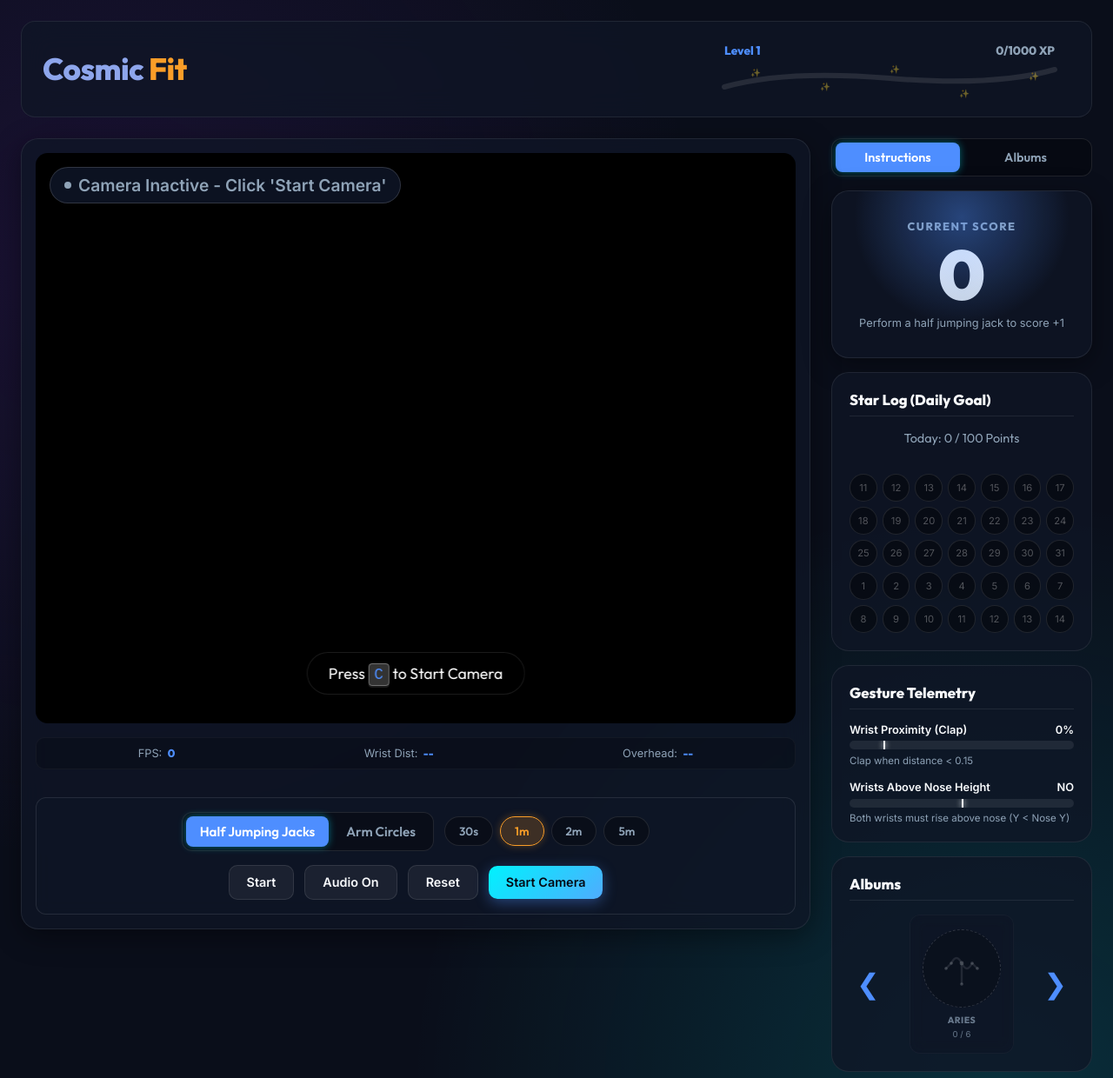
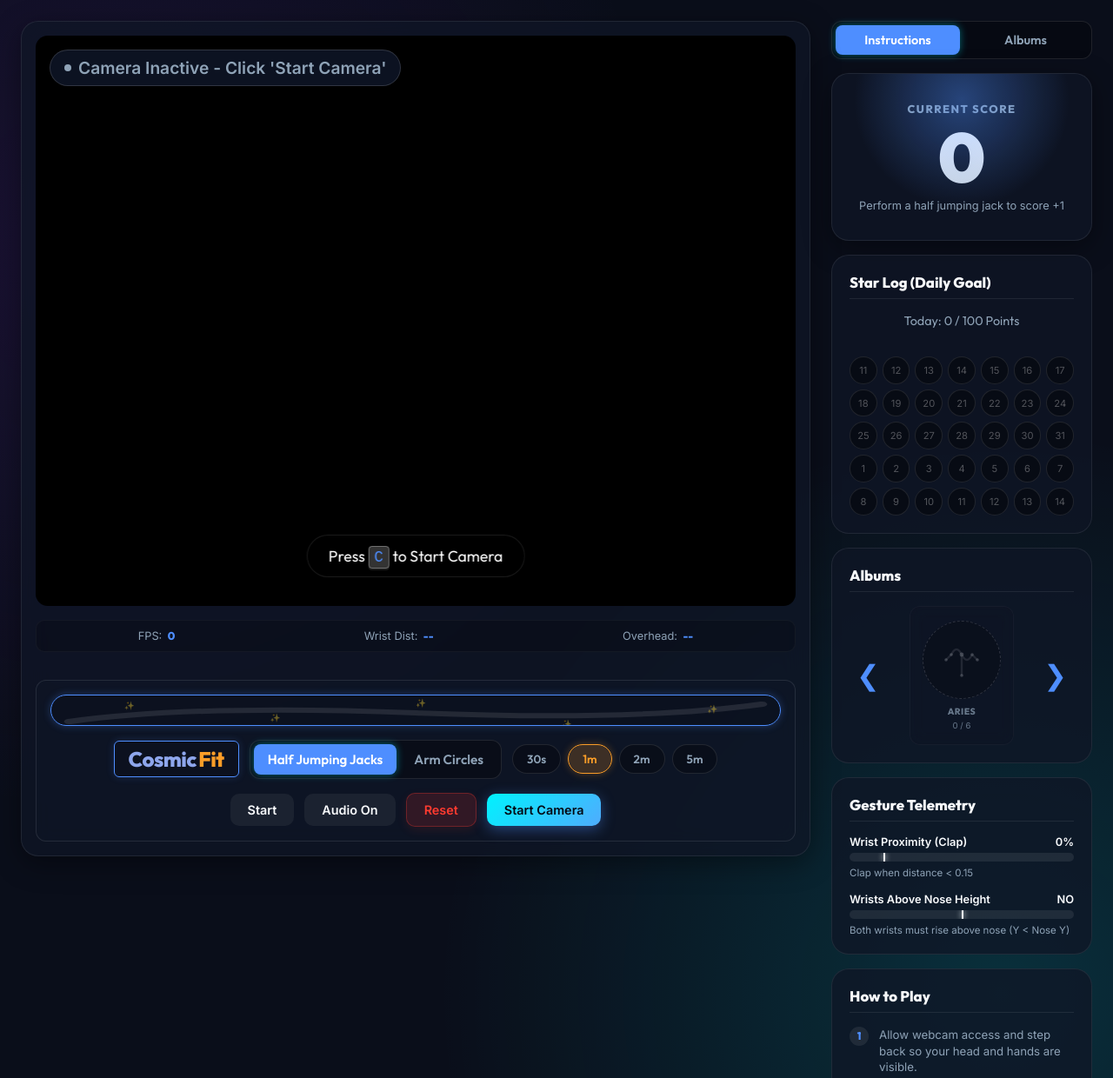
Before and after one commit to stacey-gao/CosmicFit, a website built with Vite: page index.html in a window 1280 px wide. Shown: the top 1240 px of the page at 87% size. Built offline with nearby package versions, Linux system fonts and the light colour scheme; what @mediapipe/pose would draw is missing.

Commit message:
Update layout, sync progress bar, split reset functionality

```diff
--- a/index.html
+++ b/index.html
@@ -18,57 +18,6 @@
 </head>
 <body>
   <div id="app" class="app-container">
-    <!-- Header Navbar -->
-    <header class="app-header">
-
-      <!-- Brand Logo -->
-      <div class="logo">
-        <div class="logo-text">
-          <h1><span class="brand-cosmic">Cosmic</span><span class="brand-fit">Fit</span></h1>
-        </div>
-      </div>
-
-      <!-- Constellation Progress -->
-      <div class="constellation-progress-container" id="constellationBtn">
-        <div class="progress-stats">
-          <span id="levelText" class="level-text">Level 1</span>
-          <span id="xpText" class="xp-text">0/1000 XP</span>
-        </div>
-        <div class="progress-bar-svg-wrapper">
-          <svg width="100%" height="40" viewBox="0 0 400 40" preserveAspectRatio="none">
-            <defs>
-              <linearGradient id="progressGradient" x1="0%" y1="0%" x2="100%" y2="0%">
-                <stop offset="0%" stop-color="#00f2fe" />
-                <stop offset="50%" stop-color="#4facfe" />
-                <stop offset="100%" stop-color="#FA9D28" />
-              </linearGradient>
-              <filter id="glow" x="-20%" y="-20%" width="140%" height="140%">
-                <feGaussianBlur stdDeviation="3" result="blur" />
-                <feMerge>
-                  <feMergeNode in="blur" />
-                  <feMergeNode in="SourceGraphic" />
-                </feMerge>
-              </filter>
-            </defs>
-            <!-- Background Track -->
-            <path d="M 10,30 Q 80,10 200,20 T 390,10" fill="none" stroke="rgba(255,255,255,0.1)" stroke-width="6" stroke-linecap="round" />
-            <!-- Active Progress Path -->
-            <path id="progressPath" d="M 10,30 Q 80,10 200,20 T 390,10" fill="none" stroke="url(#progressGradient)" stroke-width="6" stroke-linecap="round" filter="url(#glow)" stroke-dasharray="400" stroke-dashoffset="400" />
-          </svg>
-          <div class="star-decorations">
-            <div class="tiny-star" style="left: 10%; top: 20%;">✨</div>
-            <div class="tiny-star" style="left: 30%; top: 60%; color: #FA9D28">✨</div>
-            <div class="tiny-star" style="left: 50%; top: 10%;">✨</div>
-            <div class="tiny-star" style="left: 70%; top: 80%;">✨</div>
-            <div class="tiny-star" style="left: 90%; top: 30%; color: #00f2fe">✨</div>
-          </div>
-        </div>
-
-      </div>
-
-
-    </header>
-
     <!-- Main Content Area -->
     <main class="main-content">
       <!-- Left / Top: Viewport Container -->
@@ -136,7 +85,49 @@
           <!-- Action Buttons Below Camera -->
           <div class="camera-controls-bottom">
 
-            <div class="controls-row">
+            <div class="controls-row full-width-row">
+              <!-- Constellation Progress -->
+              <div class="constellation-progress-container" id="constellationBtn">
+                <div class="progress-bar-svg-wrapper">
+                  <svg width="100%" height="40" viewBox="0 0 400 40" preserveAspectRatio="none">
+                    <defs>
+                      <linearGradient id="progressGradient" x1="0%" y1="0%" x2="100%" y2="0%">
+                        <stop offset="0%" stop-color="#00f2fe" />
+                        <stop offset="50%" stop-color="#4facfe" />
+                        <stop offset="100%" stop-color="#FA9D28" />
+                      </linearGradient>
+                      <filter id="glow" x="-20%" y="-20%" width="140%" height="140%">
+                        <feGaussianBlur stdDeviation="3" result="blur" />
+                        <feMerge>
+                          <feMergeNode in="blur" />
+                          <feMergeNode in="SourceGraphic" />
+                        </feMerge>
+                      </filter>
+                    </defs>
+                    <!-- Background Track -->
+                    <path d="M 10,30 Q 80,10 200,20 T 390,10" fill="none" stroke="rgba(255,255,255,0.1)" stroke-width="6" stroke-linecap="round" />
+                    <!-- Active Progress Path -->
+                    <path id="progressPath" d="M 10,30 Q 80,10 200,20 T 390,10" fill="none" stroke="url(#progressGradient)" stroke-width="6" stroke-linecap="round" filter="url(#glow)" stroke-dasharray="400" stroke-dashoffset="400" />
+                  </svg>
+                  <div class="star-decorations">
+                    <div class="tiny-star" style="left: 10%; top: 20%;">✨</div>
+                    <div class="tiny-star" style="left: 30%; top: 60%; color: #FA9D28">✨</div>
+                    <div class="tiny-star" style="left: 50%; top: 10%;">✨</div>
+                    <div class="tiny-star" style="left: 70%; top: 80%;">✨</div>
+                    <div class="tiny-star" style="left: 90%; top: 30%; color: #00f2fe">✨</div>
+                  </div>
+                </div>
+              </div>
+            </div>
+
+            <div class="controls-row center-items">
+              <!-- Brand Logo -->
+              <div class="logo">
+                <div class="logo-text">
+                  <h1><span class="brand-cosmic">Cosmic</span><span class="brand-fit">Fit</span></h1>
+                </div>
+              </div>
+
               <div class="segmented-control" id="exerciseSelect">
                 <button class="segment-btn active" data-value="claps">Half Jumping Jacks</button>
                 <button class="segment-btn" data-value="circles">Arm Circles</button>
@@ -150,7 +141,7 @@
               </div>
             </div>
 
-            <div class="controls-row">
+            <div class="controls-row justify-center">
               <button id="timerBtn" class="btn btn-secondary" title="1 Min Challenge">
                 <span id="timerBtnText">Start</span>
               </button>
@@ -158,14 +149,13 @@
               <button id="soundToggleBtn" class="btn btn-secondary" title="Toggle Sound">
                 <span id="soundBtnText">Audio On</span>
               </button>
-              <button id="resetScoreBtn" class="btn btn-secondary" title="Reset Score">
+              <button id="resetScoreBtn" class="btn btn-danger" title="Reset Session Score">
                 Reset
               </button>
               <button id="cameraToggleBtn" class="btn btn-primary" title="Start/Stop Camera">
                 <span id="cameraBtnText">Start Camera</span>
               </button>
             </div>
-
           </div>
         </div>
       </section>
@@ -203,6 +193,18 @@
             </div>
           </div>
 
+          <!-- Upcoming Rewards Carousel -->
+          <div id="nextRewardContainer" class="telemetry-card">
+            <h3>Albums</h3>
+            <div class="carousel-wrapper">
+              <button id="carouselPrevBtn" class="carousel-nav-btn">❮</button>
+              <div id="nextRewardContent">
+                <!-- Populated by JS -->
+              </div>
+              <button id="carouselNextBtn" class="carousel-nav-btn">❯</button>
+            </div>
+          </div>
+
           <!-- Real-time Telemetry & Calibration Gauges -->
           <div class="telemetry-card">
             <h3>Gesture Telemetry</h3>
@@ -231,18 +233,6 @@
                 <div id="meterTwoMarker" class="meter-threshold-marker" style="left: 50%" title="Target Threshold"></div>
               </div>
               <div class="meter-subtext" id="meterTwoSubtext">Both wrists must rise above nose (Y &lt; Nose Y)</div>
-            </div>
-          </div>
-
-          <!-- Upcoming Rewards Carousel -->
-          <div id="nextRewardContainer" class="telemetry-card">
-            <h3>Albums</h3>
-            <div class="carousel-wrapper">
-              <button id="carouselPrevBtn" class="carousel-nav-btn">❮</button>
-              <div id="nextRewardContent">
-                <!-- Populated by JS -->
-              </div>
-              <button id="carouselNextBtn" class="carousel-nav-btn">❯</button>
             </div>
           </div>
 
@@ -311,6 +301,7 @@
             <div class="sticker-book-grid" id="milestoneList">
               <!-- Populated via JS -->
             </div>
+            <button id="resetDailyBtn" class="btn btn-danger" style="margin-top: 1.5rem; width: 100%;">Reset Daily Score</button>
           </div>
         </div>
 
--- a/src/main.js
+++ b/src/main.js
@@ -36,22 +36,36 @@ function updateProgressionUI() {
   const milestoneList = document.getElementById('milestoneList');
   const nextRewardContent = document.getElementById('nextRewardContent');
 
-  if(levelText) levelText.textContent = `Level ${level}`;
-  if(xpText) xpText.textContent = `${xp}/${xpPerLevel} XP`;
+  // Get today's score
+  let dailyScores = JSON.parse(localStorage.getItem('cosmicfit_daily_scores') || '{}');
+  let todayStr = getTodayString();
+  let todayScore = dailyScores[todayStr] || 0;
+
+  let currentTargetIndex = milestonesData.findIndex(m => todayScore < m.target);
+  let progressPercent = 1;
+  let targetM = null;
+
+  if (currentTargetIndex !== -1) {
+    targetM = milestonesData[currentTargetIndex];
+    const prevTarget = currentTargetIndex === 0 ? 0 : milestonesData[currentTargetIndex-1].target;
+    const targetDiff = targetM.target - prevTarget;
+    const scoreInCurrent = todayScore - prevTarget;
+    progressPercent = scoreInCurrent / targetDiff;
+  } else {
+    currentTargetIndex = milestonesData.length - 1; // maxed out
+    targetM = milestonesData[currentTargetIndex];
+  }
+
+  if(levelText) levelText.textContent = targetM.name;
+  if(xpText) xpText.textContent = `${todayScore}/${targetM.target} Stars`;
 
   if(progressPath) {
-    const progressPercent = Math.min(xp / xpPerLevel, 1);
     const dashOffset = 400 - (progressPercent * 400);
     progressPath.style.strokeDashoffset = dashOffset;
   }
 
   if (milestoneList) {
     const isFirstRender = milestoneList.children.length === 0;
-
-    // Get today's score
-    let dailyScores = JSON.parse(localStorage.getItem('cosmicfit_daily_scores') || '{}');
-    let todayStr = getTodayString();
-    let todayScore = dailyScores[todayStr] || 0;
 
     const rewardsScoreValue = document.getElementById('rewardsScoreValue');
     if (rewardsScoreValue) rewardsScoreValue.textContent = todayScore;
@@ -125,11 +139,10 @@ function updateProgressionUI() {
     });
 
     // After updating grid, update the carousel
-    if (carouselIndex === -1) {
-      // Find the first uncompleted milestone to set as initial index
-      carouselIndex = milestonesData.findIndex(m => score < m.target);
-      if (carouselIndex === -1) carouselIndex = 0;
+    if (carouselIndex === -1 || (window.lastTargetIndex !== undefined && window.lastTargetIndex !== currentTargetIndex)) {
+      carouselIndex = currentTargetIndex;
     }
+    window.lastTargetIndex = currentTargetIndex;
     updateCarouselUI();
   }
 }
@@ -927,30 +940,34 @@ cameraToggleBtn.addEventListener('click', () => {
 
 resetScoreBtn.addEventListener('click', () => {
   score = 0;
-  totalScore = 0;
-  localStorage.setItem('cosmicfit_total_score', '0');
-  localStorage.removeItem('cosmicfit_daily_scores');
-
   scoreValue.textContent = '0';
-  if (rewardsScoreValue) rewardsScoreValue.textContent = '0';
-
-  xp = 0;
-  level = 1;
-  isHandsClappedAboveHead = false;
 
   if (overlayTimerValue.textContent === "TIME'S UP!") {
     const activePill = document.querySelector('.pill-btn.active');
     timeLeft = activePill ? parseInt(activePill.dataset.value, 10) : 60;
     updateTimerDisplay();
   }
+});
 
-  updateProgressionUI();
-  scoreCard.classList.add('bounce');
+const resetDailyBtn = document.getElementById('resetDailyBtn');
+if (resetDailyBtn) {
+  resetDailyBtn.addEventListener('click', () => {
+    if(confirm('Are you sure you want to reset all your daily progress and constellations?')) {
+      totalScore = 0;
+      localStorage.setItem('cosmicfit_total_score', '0');
+      localStorage.removeItem('cosmicfit_daily_scores');
 
-  setTimeout(() => {
-    scoreCard.classList.remove('bounce');
-  }, 300);
-});
+      const rewardsScoreValue = document.getElementById('rewardsScoreValue');
+      if (rewardsScoreValue) rewardsScoreValue.textContent = '0';
+
+      xp = 0;
+      level = 1;
+
+      updateProgressionUI();
+      renderCalendar();
+    }
+  });
+}
 
 // Tab Switching Logic
 sidebarTabs.forEach(tab => {
--- a/src/style.css
+++ b/src/style.css
@@ -47,43 +47,31 @@ body {
 }
 
 /* Header */
-.app-header {
-  position: relative;
-  z-index: 100;
-  display: flex;
-  justify-content: space-between;
-  align-items: center;
-  padding: 1rem 1.5rem;
-  background: var(--bg-card);
-  backdrop-filter: blur(16px);
-  -webkit-backdrop-filter: blur(16px);
-  border: 1px solid var(--bg-card-border);
-  border-radius: 16px;
+.full-width-row {
+  width: 100%;
 }
 
 .logo {
   display: flex;
   align-items: center;
-  gap: 0.85rem;
-}
-
-.logo-icon-sparkles {
-  display: flex;
-  align-items: center;
   justify-content: center;
-  flex-shrink: 0;
-  filter: drop-shadow(0 0 10px rgba(78, 142, 255, 0.45));
+  border: 1px solid var(--primary);
+  border-radius: 6px;
+  padding: 0.5rem 1rem;
+  box-shadow: 0 0 10px rgba(78, 142, 255, 0.2);
+  background: rgba(10, 14, 26, 0.4);
 }
 
 .logo-text h1 {
   font-family: var(--font-heading);
-  font-size: 2.2rem;
+  font-size: 1.5rem;
   font-weight: 800;
   letter-spacing: -0.5px;
   line-height: 1;
+  margin: 0;
   display: flex;
   align-items: center;
-  gap: 0.35rem;
+  gap: 0.15rem;
 }
 
 .brand-cosmic {
@@ -240,7 +228,19 @@ body {
 .btn-secondary {
   background: rgba(255, 255, 255, 0.06);
   color: var(--text-main);
-  border: 1px solid rgba(255, 255, 255, 0.1);
+}
+
+.btn-danger {
+  background: rgba(255, 59, 48, 0.15);
+  color: #ff3b30;
+  border: 1px solid rgba(255, 59, 48, 0.3);
+  box-shadow: 0 4px 12px rgba(255, 59, 48, 0.1);
+}
+
+.btn-danger:hover {
+  background: rgba(255, 59, 48, 0.25);
+  box-shadow: 0 6px 16px rgba(255, 59, 48, 0.2);
+  transform: translateY(-2px);
 }
 
 .btn-secondary:hover {
@@ -712,24 +712,17 @@ body {
   flex-direction: column;
   align-items: center;
   gap: 0.2rem;
-  cursor: pointer;
-  padding: 0.5rem;
+  width: 100%;
   border-radius: 12px;
   transition: background 0.2s;
 }
 
 .constellation-progress-container:hover {
-  background: rgba(255, 255, 255, 0.05);
+  background: rgba(255, 255, 255, 0.02);
 }
 
 .progress-stats {
-  display: flex;
-  justify-content: space-between;
-  width: 100%;
-  max-width: 380px;
-  font-family: var(--font-heading);
-  font-size: 0.85rem;
-  font-weight: 700;
+  display: none; /* Hide as per image */
 }
 
 .level-text {
@@ -743,8 +736,12 @@ body {
 .progress-bar-svg-wrapper {
   position: relative;
   width: 100%;
-  max-width: 400px;
-  height: 40px;
+  height: 36px;
+  border: 1px solid var(--primary);
+  border-radius: 18px;
+  box-shadow: 0 0 10px rgba(78, 142, 255, 0.3);
+  background: rgba(10, 14, 26, 0.5);
+  overflow: hidden;
 }
 
 .star-decorations {
```
